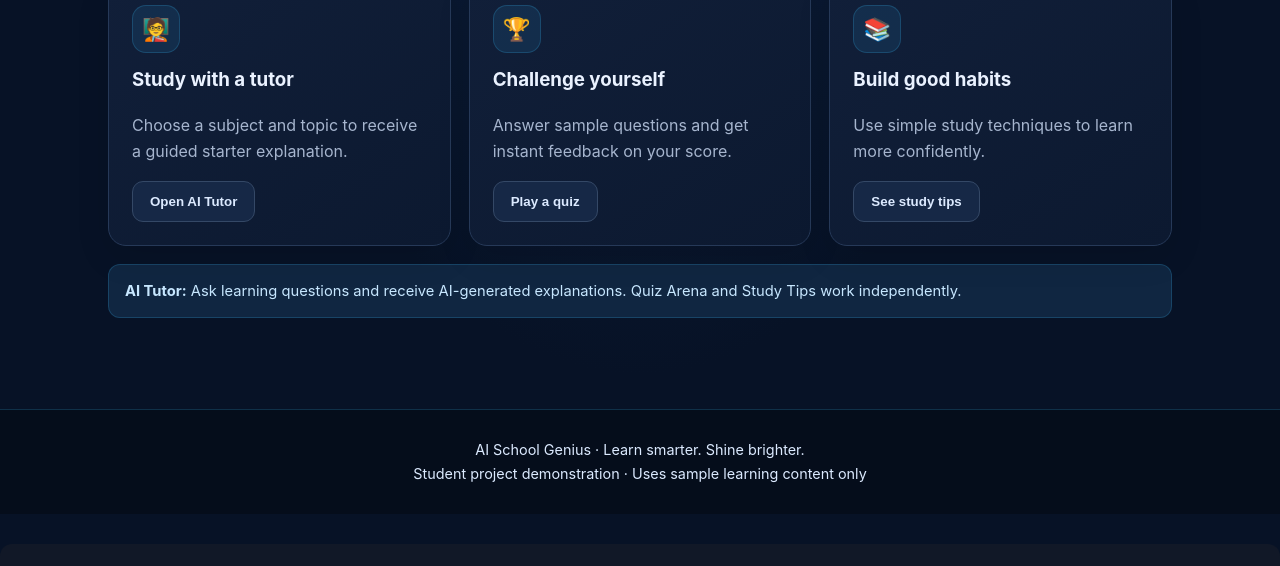
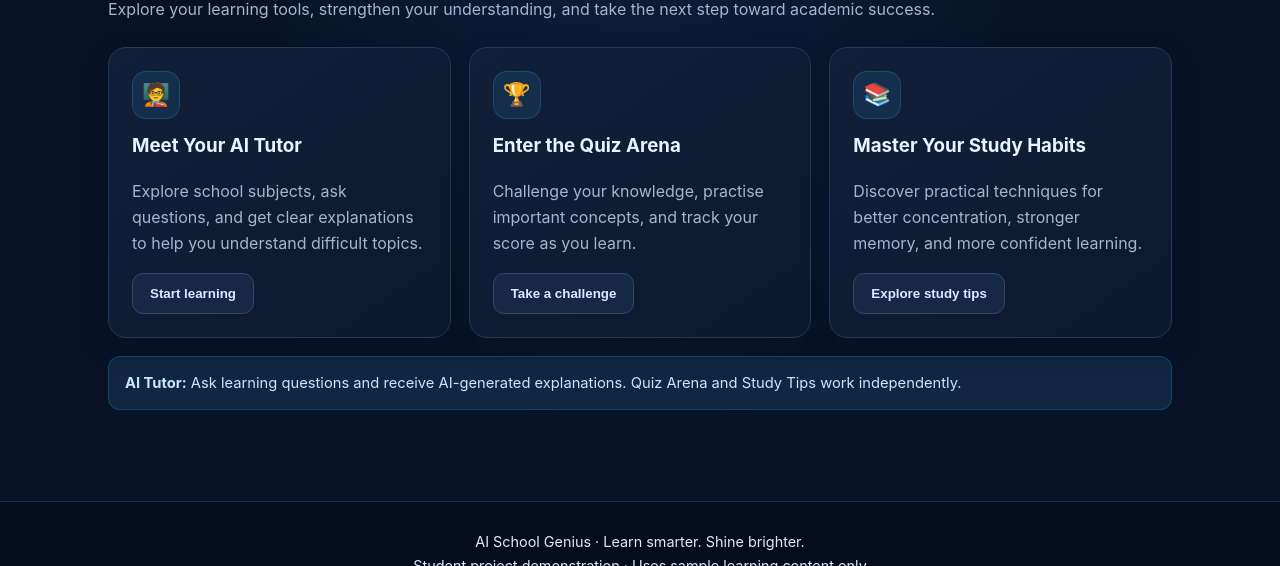
Before and after one commit to Whitney-ally/ai-school-genius-, a plain HTML site: page index.html in a window 1280 px wide. Shown: the part 705-1271 px from the top of the page. Drawn offline with Linux system fonts and the light colour scheme.

Commit message:
Improve homepage learning content

```diff
--- a/index.html
+++ b/index.html
@@ -430,17 +430,32 @@ button:focus-visible {
     </nav>
   </div>
   <div class="hero">
-    <div><div class="eyebrow">Your intelligent learning companion</div><h1>Learn smarter.<br>Shine brighter.</h1><p>A student-friendly learning hub with an AI tutor, practice quizzes, and better study habits.</p><button class="btn" onclick="showTab('tutor')">Start learning →</button></div>
+    <div><div class="eyebrow">Your intelligent learning companion</div><h1>Learn smarter.<br>Dream bigger.<br>Achieve more.</h1><p>Discover a smarter way to learn with AI-powered explanations, interactive quizzes, and practical study strategies designed to help every student reach their potential.</p><button class="btn" onclick="showTab('tutor')">Start learning →</button></div>
     <div class="hero-card"><div class="big">💡 🧠 ✨</div><h2>Your next breakthrough starts here.</h2><p>Ask a question, test your knowledge, and keep growing one lesson at a time.</p><strong>Made for curious minds.</strong></div>
   </div>
 </header>
 <main>
 <section id="home" class="section active">
-  <div class="section-title"><h2>Welcome to your learning hub</h2><p>Explore the tools below. No account needed for this demonstration.</p></div>
+   <div class="section-title"><h2>Your journey to excellence starts here</h2><p>Explore your learning tools, strengthen your understanding, and take the next step toward academic success.</p></div>
   <div class="grid">
-    <article class="card"><div class="icon">🧑‍🏫</div><h3>Study with a tutor</h3><p class="muted">Choose a subject and topic to receive a guided starter explanation.</p><button class="btn secondary" onclick="showTab('tutor')">Open AI Tutor</button></article>
-    <article class="card"><div class="icon">🏆</div><h3>Challenge yourself</h3><p class="muted">Answer sample questions and get instant feedback on your score.</p><button class="btn secondary" onclick="showTab('quiz')">Play a quiz</button></article>
-    <article class="card"><div class="icon">📚</div><h3>Build good habits</h3><p class="muted">Use simple study techniques to learn more confidently.</p><button class="btn secondary" onclick="showTab('tips')">See study tips</button></article>
+    <article class="card">
+  <div class="icon">🧑‍🏫</div>
+  <h3>Meet Your AI Tutor</h3>
+  <p class="muted">Explore school subjects, ask questions, and get clear explanations to help you understand difficult topics.</p>
+  <button class="btn secondary" onclick="showTab('tutor')">Start learning</button>
+</article>
+    <article class="card">
+  <div class="icon">🏆</div>
+  <h3>Enter the Quiz Arena</h3>
+  <p class="muted">Challenge your knowledge, practise important concepts, and track your score as you learn.</p>
+  <button class="btn secondary" onclick="showTab('quiz')">Take a challenge</button>
+</article>
+    <article class="card">
+  <div class="icon">📚</div>
+  <h3>Master Your Study Habits</h3>
+  <p class="muted">Discover practical techniques for better concentration, stronger memory, and more confident learning.</p>
+  <button class="btn secondary" onclick="showTab('tips')">Explore study tips</button>
+</article>
   </div>
   <div class="notice"><strong>AI Tutor:</strong> Ask learning questions and receive AI-generated explanations. Quiz Arena and Study Tips work independently.</div>
 </section>
```
